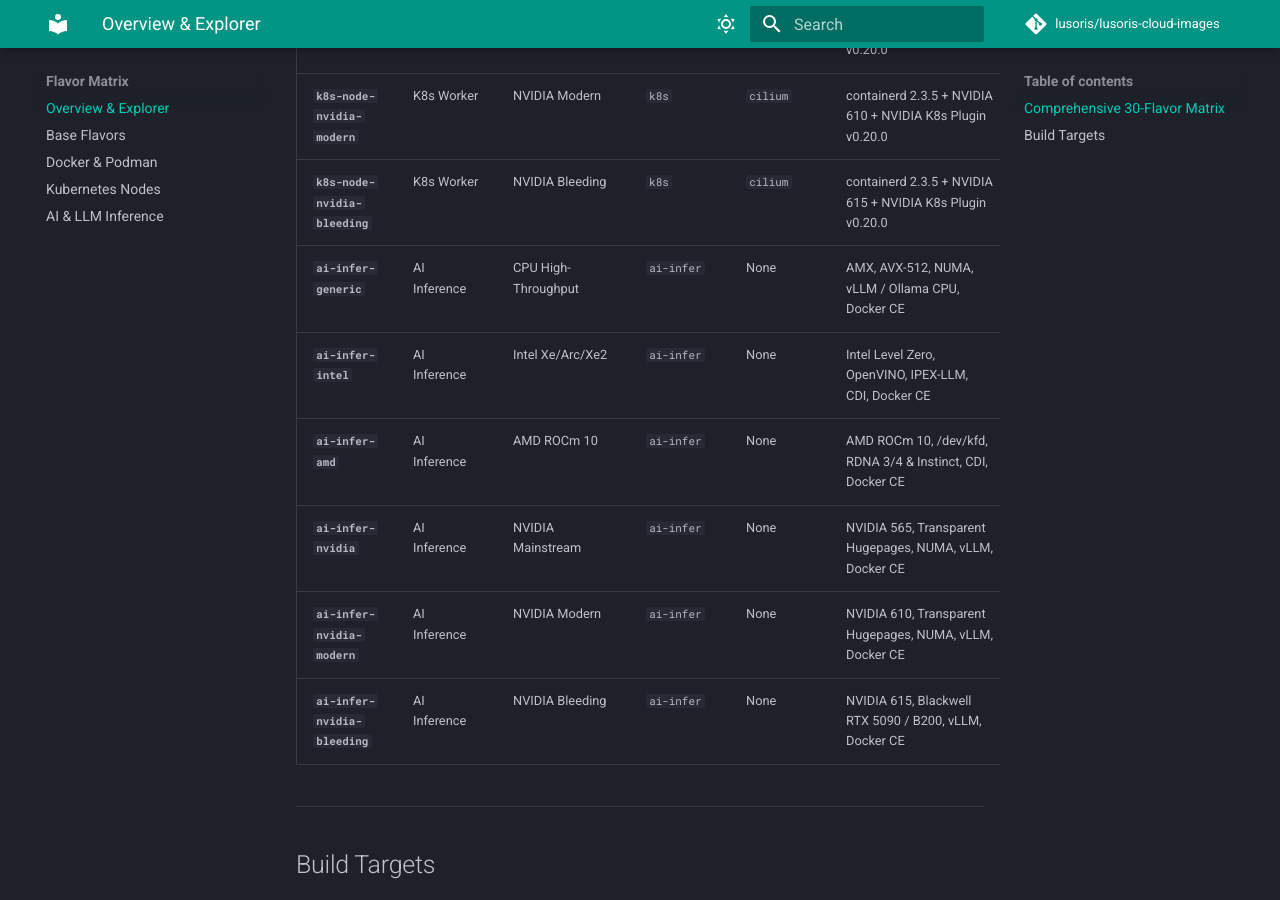
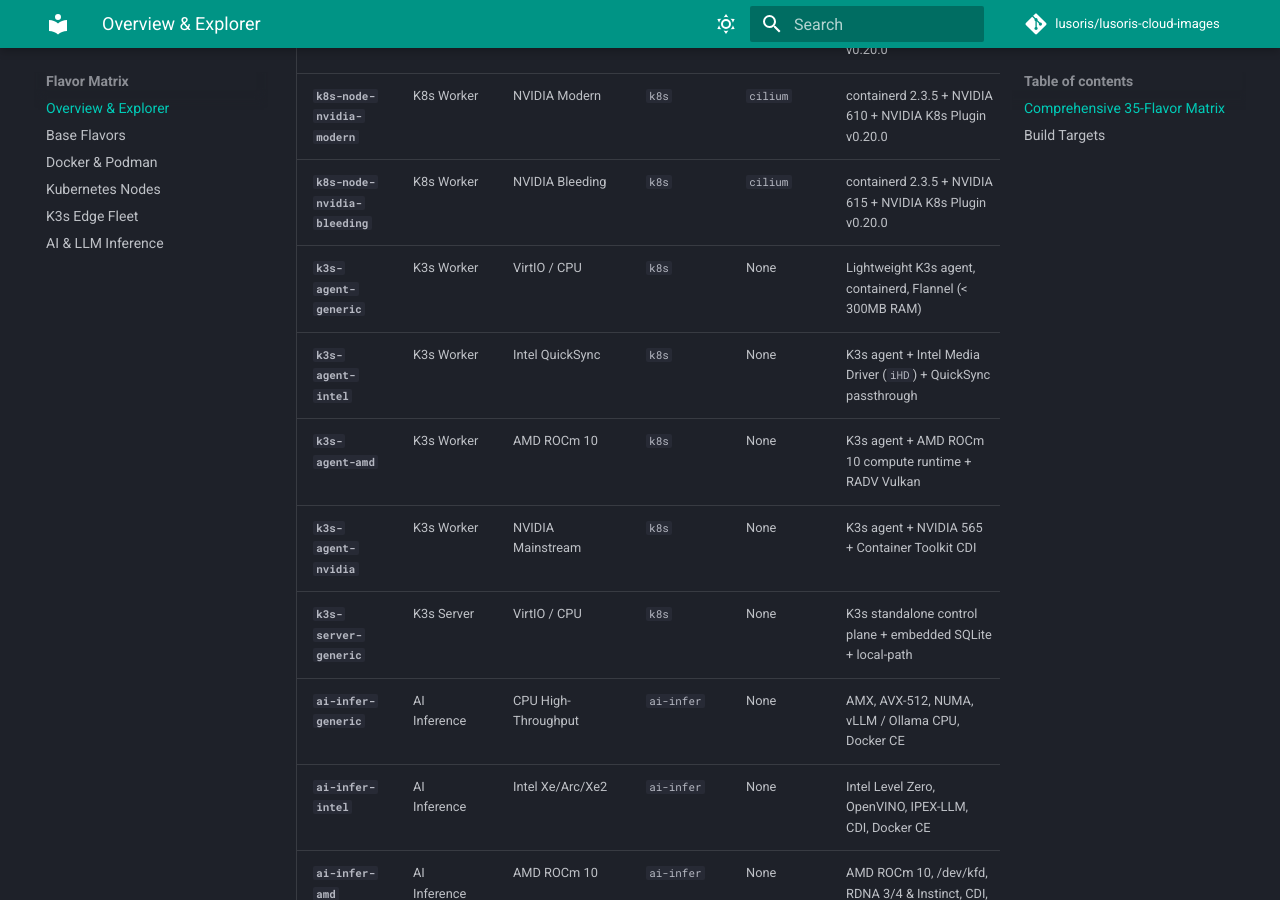
Before and after one commit to lusoris/lusoris-cloud-images, an MkDocs documentation site: the page built from docs/flavors/matrix.md, in a window 1280 px wide and 900 px high, scrolled down 2290 px. Built offline with MkDocs 1.6.1 and Material for MkDocs 9.7.7, drawn with Linux system fonts in a browser that asks for light colours; comment, search, counter and statistics services are not loaded; some of the changed text lies outside the part shown.

Commit message:
feat(k3s): add 5 lightweight edge fleet flavors and runtime provisioner (#17)
## Summary
Introduces 5 lightweight K3s edge fleet flavors (`k3s-agent-generic`,
`k3s-agent-intel`, `k3s-agent-amd`, `k3s-agent-nvidia`,
`k3s-server-generic`), bringing the matrix from 30 to **35 production
flavors**, tailored for memory-constrained edge hardware, low-power
Alder Lake-N mini-PCs (Intel N100), and homelab micro-clusters.

### Key Changes
- **`versions.json` & `versions.schema.json`**: Added `k3s.version`
(`v1.36.4+k3s1`) to Single Source of Truth manifest with JSON schema
validation.
- **`packer/provisioners/52-k3s-runtime.sh`**: Modular provisioner
complying with NASA/JPL Power of 10 ($\le$ 60 lines per function, `set
-euo pipefail`) installing K3s binaries, configuring containerd CDI
directory, setting up `registries.yaml` fallback mirrors, and disabling
services on build for clean cloud-init bootstrap.
- **`packer/builds.pkr.hcl`**: Ingests `local.k3s_version` and defines 5
build targets with proper hardware stacks and kernel profiles.
- **`tests/test_config.py`**: Expanded `EXPECTED_FLAVORS` from 30 to 35
flavors.
- **Documentation & ADR**:
- `docs/flavors/k3s.md`: Complete documentation on edge hardware,
QuickSync transcoding, and cloud-init bootstrap examples.
- `docs/adr/0006-k3s-edge-fleet-flavors.md`: Architectural decision
record for edge K3s fleet.
- Synchronized `docs/flavors/matrix.md`, `docs/adr/README.md`,
`README.md`, `AGENTS.md`, `Makefile`, and `mkdocs.yml`.

### Verification
- `make lint` clean (Packer validate, ShellCheck, Yamllint).
- `make test` passed (8/8 pytest suite green in 9.05s).
- Verified zero RFC 1918 private IPs and zero workstation path leaks.

```diff
--- a/docs/flavors/matrix.md
+++ b/docs/flavors/matrix.md
@@ -4,7 +4,7 @@
 
 ---
 
-## Comprehensive 30-Flavor Matrix
+## Comprehensive 35-Flavor Matrix
 
 | Flavor Name | Workload Tier | Hardware Stack | Kernel Profile | Preheat Profile | Key Components & Target Platforms |
 | :--- | :--- | :--- | :--- | :--- | :--- |
@@ -32,6 +32,11 @@
 | **`k8s-node-nvidia`** | K8s Worker | NVIDIA Mainstream | `k8s` | `cilium` | containerd 2.3.5 + NVIDIA 565 + NVIDIA K8s Plugin v0.20.0 |
 | **`k8s-node-nvidia-modern`** | K8s Worker | NVIDIA Modern | `k8s` | `cilium` | containerd 2.3.5 + NVIDIA 610 + NVIDIA K8s Plugin v0.20.0 |
 | **`k8s-node-nvidia-bleeding`** | K8s Worker | NVIDIA Bleeding | `k8s` | `cilium` | containerd 2.3.5 + NVIDIA 615 + NVIDIA K8s Plugin v0.20.0 |
+| **`k3s-agent-generic`** | K3s Worker | VirtIO / CPU | `k8s` | None | Lightweight K3s agent, containerd, Flannel (< 300MB RAM) |
+| **`k3s-agent-intel`** | K3s Worker | Intel QuickSync | `k8s` | None | K3s agent + Intel Media Driver (`iHD`) + QuickSync passthrough |
+| **`k3s-agent-amd`** | K3s Worker | AMD ROCm 10 | `k8s` | None | K3s agent + AMD ROCm 10 compute runtime + RADV Vulkan |
+| **`k3s-agent-nvidia`** | K3s Worker | NVIDIA Mainstream | `k8s` | None | K3s agent + NVIDIA 565 + Container Toolkit CDI |
+| **`k3s-server-generic`** | K3s Server | VirtIO / CPU | `k8s` | None | K3s standalone control plane + embedded SQLite + local-path |
 | **`ai-infer-generic`** | AI Inference | CPU High-Throughput | `ai-infer` | None | AMX, AVX-512, NUMA, vLLM / Ollama CPU, Docker CE |
 | **`ai-infer-intel`** | AI Inference | Intel Xe/Arc/Xe2 | `ai-infer` | None | Intel Level Zero, OpenVINO, IPEX-LLM, CDI, Docker CE |
 | **`ai-infer-amd`** | AI Inference | AMD ROCm 10 | `ai-infer` | None | AMD ROCm 10, /dev/kfd, RDNA 3/4 & Instinct, CDI, Docker CE |
@@ -76,6 +81,13 @@
 make build-k8s-nvidia-modern  # NVIDIA 610 Modern (RTX 4090)
 make build-k8s-nvidia-bleeding # NVIDIA 615 Bleeding (RTX 5090)
 
+# K3s Edge Fleet Flavors
+make build-k3s-agent-generic   # Lightweight < 300MB RAM worker
+make build-k3s-agent-intel     # Intel QuickSync / Xe transcoding worker
+make build-k3s-agent-amd       # AMD ROCm 10 compute worker
+make build-k3s-agent-nvidia    # NVIDIA 565 / CDI GPU worker
+make build-k3s-server-generic  # Standalone master with local-path storage
+
 # AI Inference Appliances (All Vendors)
 make build-ai-infer-generic   # CPU High-Throughput / AMX / AVX-512
 make build-ai-infer-intel     # Intel Arc / Battlemage Xe2
--- a/mkdocs.yml
+++ b/mkdocs.yml
@@ -60,6 +60,7 @@
       - Base Flavors: flavors/base.md
       - Docker & Podman: flavors/containers.md
       - Kubernetes Nodes: flavors/kubernetes.md
+      - K3s Edge Fleet: flavors/k3s.md
       - AI & LLM Inference: flavors/ai-infer.md
   - Hypervisors & Platforms:
       - Proxmox VE: platforms/proxmox.md
@@ -82,6 +83,7 @@
       - "0003: NVIDIA Generational Segmentation": adr/0003-nvidia-generational-segmentation.md
       - "0004: Hypervisor Agent Coexistence": adr/0004-hypervisor-agent-coexistence.md
       - "0005: Bare-Metal Streaming Install": adr/0005-baremetal-streaming-install.md
+      - "0006: K3s Edge Fleet Flavors": adr/0006-k3s-edge-fleet-flavors.md
   - Engineering & Governance:
       - Engineering Principles: principles.md
       - Repository Crosswalk: repository-rule-crosswalk.md
--- a/versions.json
+++ b/versions.json
@@ -47,6 +47,9 @@
       "k8s_plugin": "nvcr.io/nvidia/k8s-device-plugin:v0.20.0"
     }
   },
+  "k3s": {
+    "version": "v1.36.4+k3s1"
+  },
   "runtimes": {
     "containerd": "2.3.5",
     "docker_ce": "29.8"
```
Also changed, not shown: AGENTS.md (+6 -1 lines), README.md (+8 -1 lines), docs/adr/0006-k3s-edge-fleet-flavors.md (added, +25 -0 lines), docs/adr/README.md (+1 -0 lines), docs/flavors/k3s.md (added, +72 -0 lines), versions.schema.json (+7 -0 lines), 4 other files.
